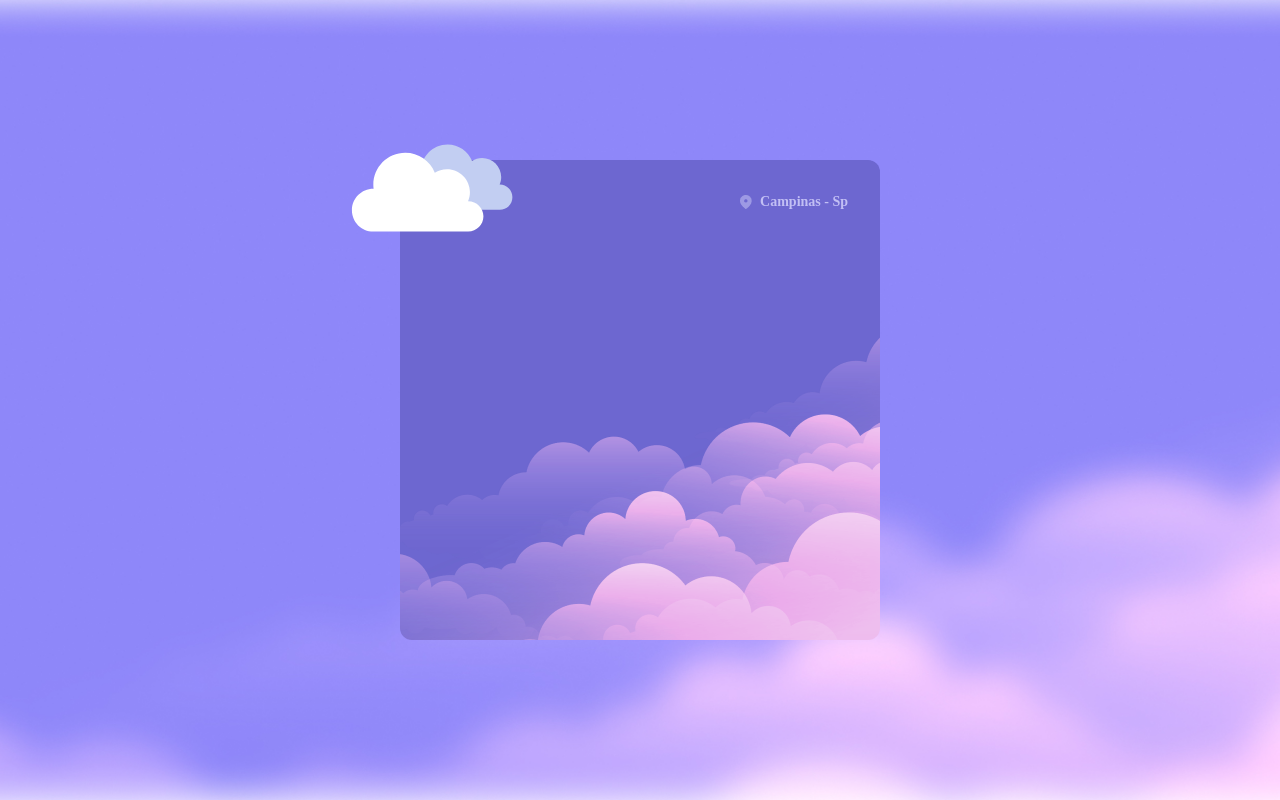
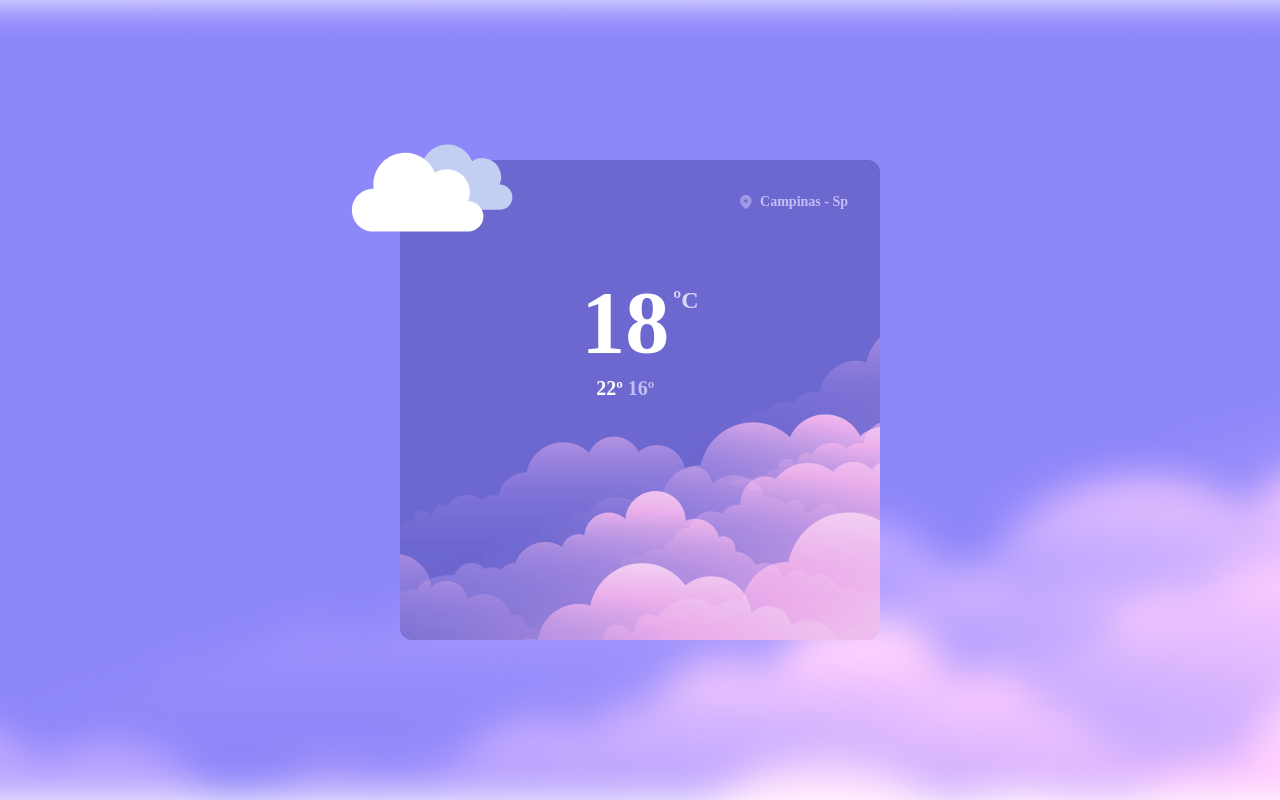
Before and after one commit to vitorquirino/Landing-page-Climate, a plain HTML site: page index.html in a window 1280 px wide. Drawn offline with Linux system fonts and the light colour scheme.

Commit message:
adicionando parte principal!

```diff
--- a/index.html
+++ b/index.html
@@ -17,8 +17,16 @@
                 <strong>Campinas - Sp</strong>
             </div>
 
-            <div class="tem">
-
+            <div class="temp">
+                <div class="number">
+                    18
+                    <div class="maxmin">
+                        22º <span> 16º</span>
+                    </div>
+                </div>
+                <div class="celsius">
+                    ºC
+                </div>
             </div>
 
             <div class="statistics">
--- a/style.css/index.css
+++ b/style.css/index.css
@@ -56,3 +56,33 @@ section{
         color: #C2BFF4;
         font-size: 1.4rem;
 }
+.temp{
+    margin: 6rem;
+
+    font-weight: bold;
+    display: flex;
+    justify-content: center;
+    gap: 0.4rem;
+}
+.temp .number{
+    text-align: center;
+    font-weight: bold;
+    font-size: 8.8rem;
+    color: #ffffff;
+
+    display: flex;
+    flex-direction: column;
+    gap: .4rem;
+}
+.temp .number .maxmin{
+    font-size: 2rem;
+    color: #ffffff;
+}
+.temp .number .maxmin span{
+    color: #c2bff4;
+}
+.celsius{
+    font-size: 2.4rem;
+    color: #DAD8F7;
+    margin-top:1.5rem ;
+}
```
